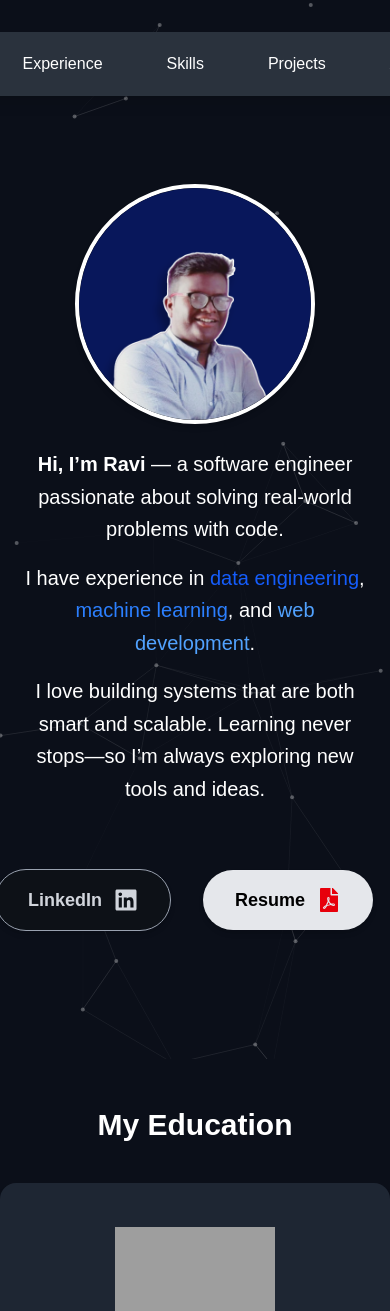
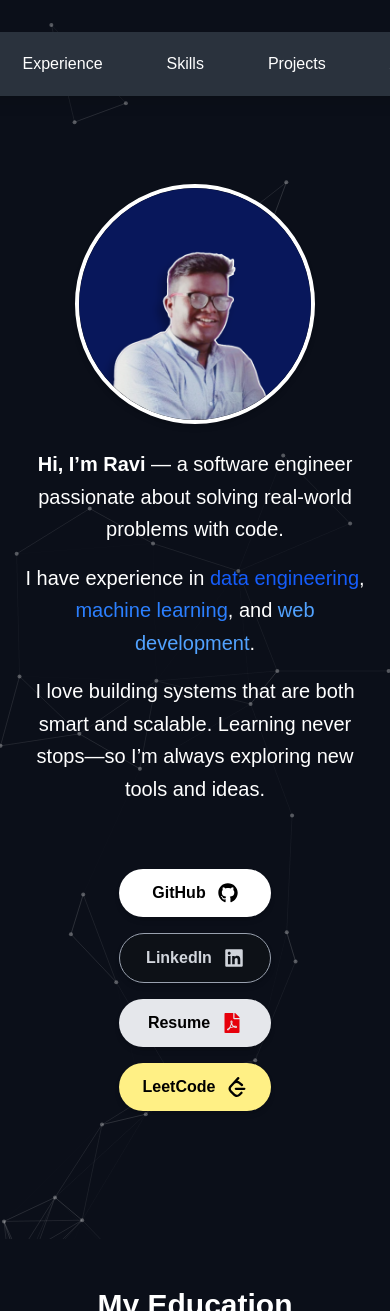
Before and after one commit to Ravi1603/portfolio, a Next.js app: page / in a window 390 px wide. Shown: the top 1311 px of the page. Built offline with nearby package versions, Linux system fonts and the light colour scheme; grey boxes are pictures that could not be loaded.

Commit message:
Fixed social mobile layout

```diff
--- a/app/components/SocialLinks.tsx
+++ b/app/components/SocialLinks.tsx
@@ -4,15 +4,15 @@ import { SiLeetcode } from 'react-icons/si';
 
 const SocialLinks = () => {
   return (
-    <div className="flex justify-center items-center space-x-8 mt-10">
+    <div className="flex flex-col sm:flex-row justify-center items-center gap-4 sm:gap-6 mt-10 px-4">
       {/* GitHub Button */}
       <a
         href="https://github.com/Ravi1603"
         target="_blank"
         rel="noopener noreferrer"
-        className="flex items-center bg-white text-black font-semibold px-8 py-4 text-lg rounded-full shadow-md hover:scale-105 transition-transform duration-300"
+        className="flex items-center justify-center bg-white text-black font-semibold px-6 py-3 sm:px-8 sm:py-4 text-base sm:text-lg rounded-full shadow-md hover:scale-105 transition-transform duration-300 w-full sm:w-auto"
       >
-        GitHub <FaGithub className="ml-3 text-2xl" />
+        GitHub <FaGithub className="ml-3 text-xl sm:text-2xl" />
       </a>
 
       {/* LinkedIn Button */}
@@ -20,9 +20,9 @@ const SocialLinks = () => {
         href="https://www.linkedin.com/in/ravi-rogannagari"
         target="_blank"
         rel="noopener noreferrer"
-        className="flex items-center bg-[#0d1117] border border-gray-400 text-gray-300 font-semibold px-8 py-4 text-lg rounded-full shadow-md hover:scale-105 transition-transform duration-300"
+        className="flex items-center justify-center bg-[#0d1117] border border-gray-400 text-gray-300 font-semibold px-6 py-3 sm:px-8 sm:py-4 text-base sm:text-lg rounded-full shadow-md hover:scale-105 transition-transform duration-300 w-full sm:w-auto"
       >
-        LinkedIn <FaLinkedin className="ml-3 text-2xl" />
+        LinkedIn <FaLinkedin className="ml-3 text-xl sm:text-2xl" />
       </a>
 
       {/* Resume Button */}
@@ -30,9 +30,9 @@ const SocialLinks = () => {
         href="https://drive.google.com/file/d/194d7fOTpWh-XvYHjHQXSspu_2sgSVS61/view?usp=sharing"
         target="_blank"
         rel="noopener noreferrer"
-        className="flex items-center bg-gray-200 text-black font-semibold px-8 py-4 text-lg rounded-full shadow-md hover:scale-105 transition-transform duration-300"
+        className="flex items-center justify-center bg-gray-200 text-black font-semibold px-6 py-3 sm:px-8 sm:py-4 text-base sm:text-lg rounded-full shadow-md hover:scale-105 transition-transform duration-300 w-full sm:w-auto"
       >
-        Resume <FaFilePdf className="ml-3 text-2xl text-red-600" />
+        Resume <FaFilePdf className="ml-3 text-xl sm:text-2xl text-red-600" />
       </a>
 
       {/* LeetCode Button */}
@@ -40,9 +40,9 @@ const SocialLinks = () => {
         href="https://leetcode.com/u/Ravi1603/"
         target="_blank"
         rel="noopener noreferrer"
-        className="flex items-center bg-yellow-200 text-black font-semibold px-8 py-4 text-lg rounded-full shadow-md hover:scale-105 transition-transform duration-300"
+        className="flex items-center justify-center bg-yellow-200 text-black font-semibold px-6 py-3 sm:px-8 sm:py-4 text-base sm:text-lg rounded-full shadow-md hover:scale-105 transition-transform duration-300 w-full sm:w-auto"
       >
-        LeetCode <SiLeetcode className="ml-3 text-2xl" />
+        LeetCode <SiLeetcode className="ml-3 text-xl sm:text-2xl" />
       </a>
     </div>
   );
```
Also changed, not shown: app/page.tsx (line endings or trailing spaces).
